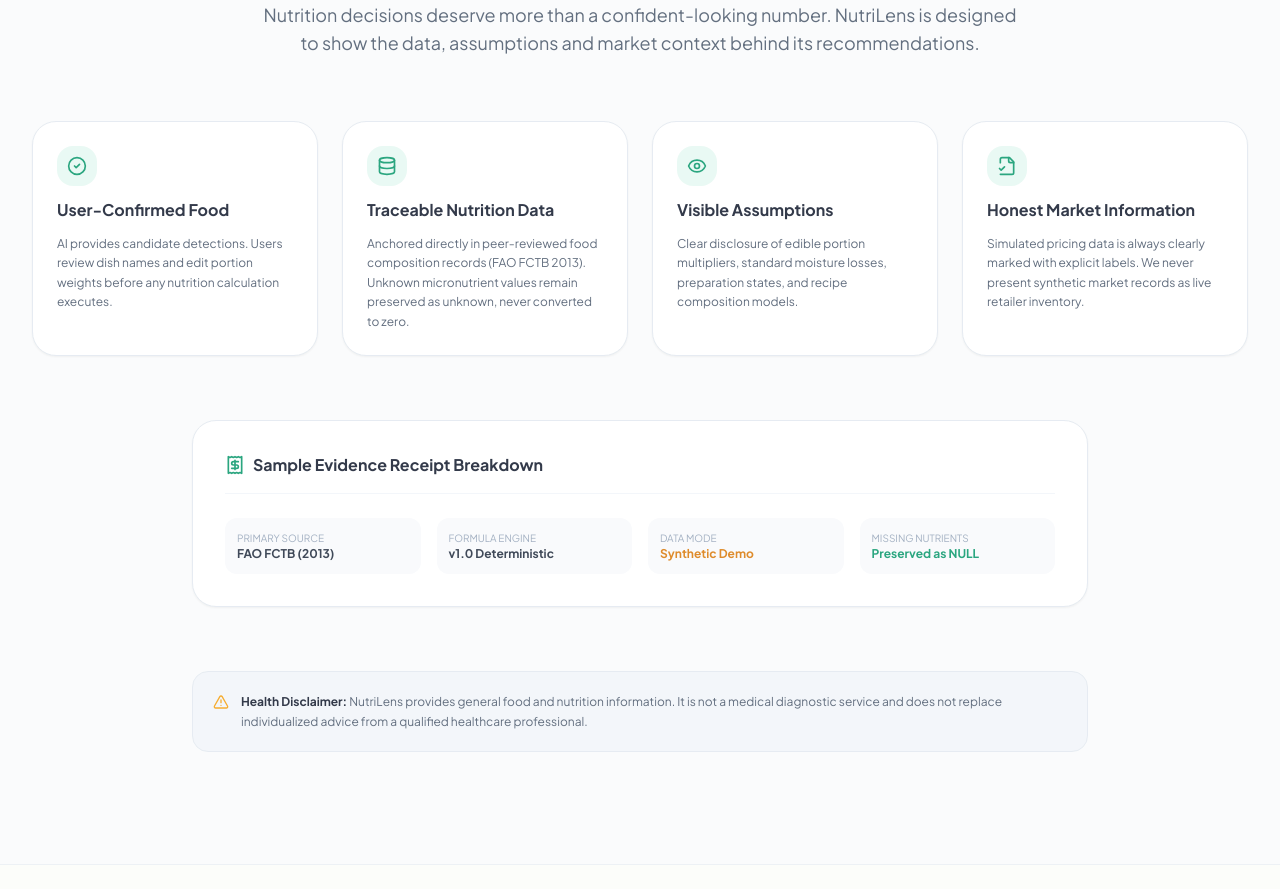
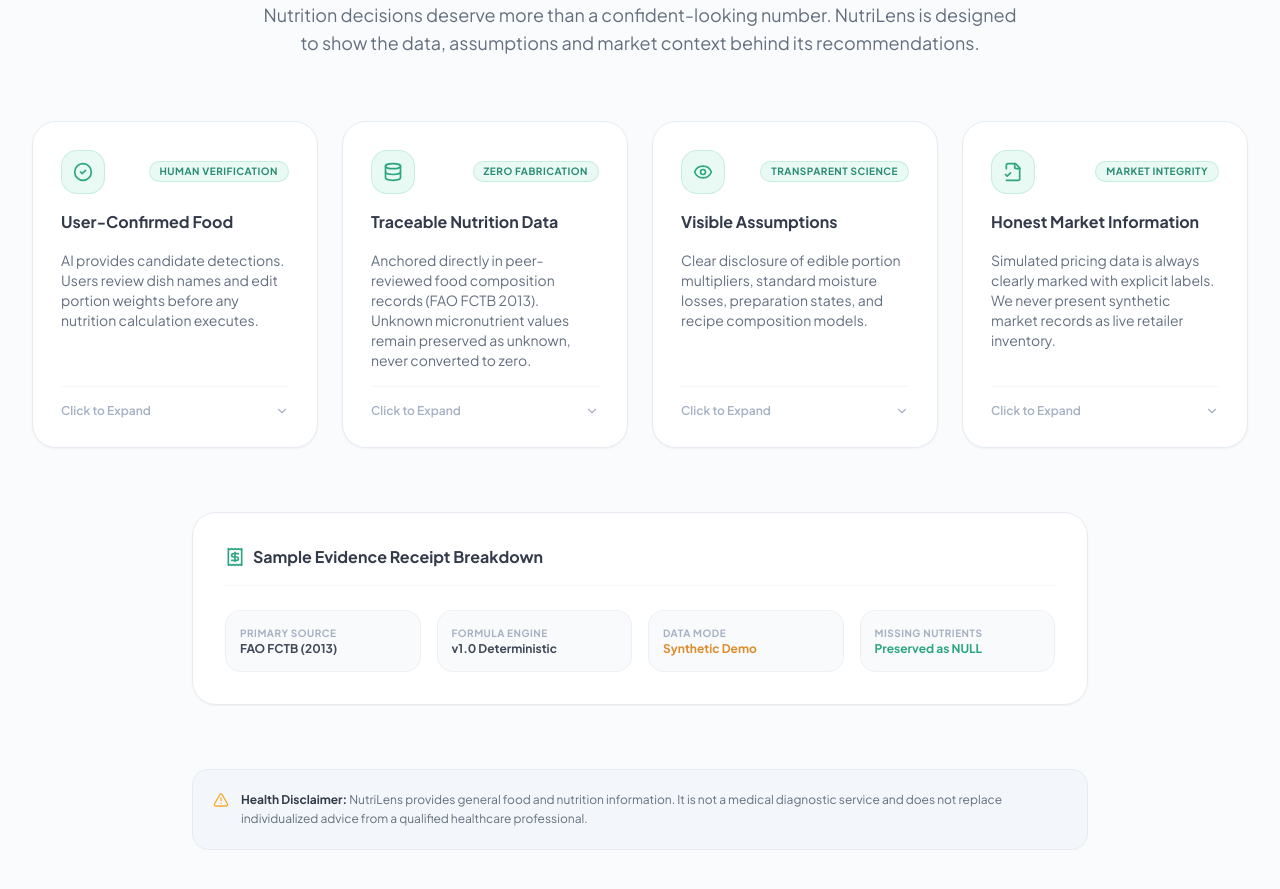
Before and after one commit to albert-611/NutriLens, a React (Vite) app: page / in a window 1280 px wide. Shown: the part 7620-8509 px from the top of the page. Built offline with nearby package versions, Linux system fonts and the light colour scheme; no server answers.

Commit message:
feat(landing): add interactive MotionCard effects and expandable insights to Scientific Rigor & Ethics section

```diff
--- a/src/components/landing/TrustEvidenceSection.tsx
+++ b/src/components/landing/TrustEvidenceSection.tsx
@@ -1,4 +1,5 @@
 import React from 'react';
+import { motion } from 'motion/react';
 import {
   ShieldCheck,
   FileCheck2,
@@ -7,29 +8,39 @@ import {
   AlertTriangle,
   Receipt,
   CheckCircle2,
+  ChevronDown,
 } from 'lucide-react';
 import { BlurText } from '../animations/BlurText';
+import { MotionCard } from '../animations/MotionCard';
 
 const PRINCIPLES = [
   {
     icon: CheckCircle2,
+    tag: 'Human Verification',
     title: 'User-Confirmed Food',
     desc: 'AI provides candidate detections. Users review dish names and edit portion weights before any nutrition calculation executes.',
+    expanded: 'Nutrition calculations are never triggered blindly on raw machine vision. By allowing manual gram adjustments and recipe toggles, NutriLens guarantees that actual portion realities match the mathematical models.',
   },
   {
     icon: Database,
+    tag: 'Zero Fabrication',
     title: 'Traceable Nutrition Data',
     desc: 'Anchored directly in peer-reviewed food composition records (FAO FCTB 2013). Unknown micronutrient values remain preserved as unknown, never converted to zero.',
+    expanded: 'Missing values in nutrient composition tables are explicitly tagged as NULL rather than 0. This prevents false health claims and ensures clinical-grade integrity for micronutrient analysis.',
   },
   {
     icon: Eye,
+    tag: 'Transparent Science',
     title: 'Visible Assumptions',
     desc: 'Clear disclosure of edible portion multipliers, standard moisture losses, preparation states, and recipe composition models.',
+    expanded: 'Every calculation reveals its provenance: from raw-to-cooked yield factors to oil absorption coefficients in regional curries, all computational formulas remain completely transparent.',
   },
   {
     icon: FileCheck2,
+    tag: 'Market Integrity',
     title: 'Honest Market Information',
     desc: 'Simulated pricing data is always clearly marked with explicit labels. We never present synthetic market records as live retailer inventory.',
+    expanded: 'Bazar observations from Savar and Ashulia clusters carry explicit metadata timestamps and synthetic tags during prototype stages, preventing misleading retail price expectations.',
   },
 ];
 
@@ -70,26 +81,72 @@ export const TrustEvidenceSection: React.FC = () => {
           {PRINCIPLES.map((p, idx) => {
             const Icon = p.icon;
             return (
-              <div
+              <MotionCard
                 key={idx}
-                className="p-6 rounded-3xl bg-white dark:bg-forest-card border border-slate-200 dark:border-forest-border shadow-sm space-y-3"
+                hoverLift={-8}
+                hoverScale={1.02}
+                className="relative p-6 sm:p-7 rounded-3xl bg-white dark:bg-forest-card border border-slate-200 dark:border-forest-border shadow-sm flex flex-col justify-between hover:border-emerald-500/50 dark:hover:border-emerald-500/50 transition-colors duration-200 group cursor-pointer"
               >
-                <div className="w-10 h-10 rounded-2xl bg-emerald-500/10 text-emerald-600 dark:text-emerald-400 flex items-center justify-center">
+                {({ isOpen }) => (
+                  <>
+                    <div className="space-y-4">
+                      <motion.div layout="position" className="flex items-center justify-between">
+                        <div className="w-11 h-11 rounded-2xl bg-emerald-500/10 dark:bg-emerald-500/15 border border-emerald-500/20 flex items-center justify-center text-emerald-600 dark:text-emerald-400 group-hover:bg-emerald-500 group-hover:text-white group-hover:scale-105 transition-all duration-200">
                           <Icon className="w-5 h-5" />
                         </div>
-                <h3 className="font-bold text-base text-slate-900 dark:text-white">
+                        <span className="text-[10px] font-bold uppercase tracking-wider px-2.5 py-0.5 rounded-full bg-emerald-500/10 text-emerald-700 dark:text-emerald-300 border border-emerald-500/20 font-sans">
+                          {p.tag}
+                        </span>
+                      </motion.div>
+
+                      <motion.h3
+                        layout="position"
+                        className="font-bold text-base text-slate-900 dark:text-white group-hover:text-emerald-600 dark:group-hover:text-emerald-400 transition-colors"
+                      >
                         {p.title}
-                </h3>
-                <p className="text-xs text-slate-600 dark:text-slate-300 leading-relaxed">
+                      </motion.h3>
+
+                      <motion.p
+                        layout="position"
+                        className="text-xs sm:text-sm text-slate-600 dark:text-slate-300 leading-relaxed"
+                      >
                         {p.desc}
+                      </motion.p>
+
+                      {isOpen && (
+                        <motion.div
+                          initial={{ opacity: 0 }}
+                          animate={{ opacity: 1 }}
+                          transition={{ duration: 0.2 }}
+                          className="pt-3 mt-3 border-t border-slate-100 dark:border-forest-border/80"
+                        >
+                          <p className="text-xs text-emerald-800 dark:text-emerald-300 leading-relaxed bg-emerald-50 dark:bg-emerald-950/40 p-3.5 rounded-2xl border border-emerald-200 dark:border-emerald-800/40">
+                            {p.expanded}
                           </p>
+                        </motion.div>
+                      )}
                     </div>
+
+                    <motion.div
+                      layout="position"
+                      className="pt-4 mt-4 border-t border-slate-100 dark:border-forest-border/60 flex items-center justify-between text-xs font-semibold text-slate-400 dark:text-slate-500 group-hover:text-emerald-600 dark:group-hover:text-emerald-400 transition-colors"
+                    >
+                      <span>{isOpen ? 'Show Less' : 'Click to Expand'}</span>
+                      <ChevronDown
+                        className={`w-3.5 h-3.5 transition-transform duration-200 ${
+                          isOpen ? 'rotate-180 text-emerald-500' : ''
+                        }`}
+                      />
+                    </motion.div>
+                  </>
+                )}
+              </MotionCard>
             );
           })}
         </div>
 
         {/* Evidence Receipt Breakdown Box */}
-        <div className="max-w-4xl mx-auto rounded-3xl bg-white dark:bg-forest-card border border-slate-200 dark:border-forest-border p-6 sm:p-8 shadow-sm space-y-6">
+        <div className="max-w-4xl mx-auto rounded-3xl bg-white dark:bg-forest-card border border-slate-200 dark:border-forest-border p-6 sm:p-8 shadow-sm space-y-6 hover:border-emerald-500/40 transition-colors duration-200">
           <div className="flex items-center gap-2 pb-4 border-b border-slate-100 dark:border-forest-border/60">
             <Receipt className="w-5 h-5 text-emerald-600" />
             <h3 className="text-base font-bold text-slate-900 dark:text-white">
@@ -98,20 +155,20 @@ export const TrustEvidenceSection: React.FC = () => {
           </div>
 
           <div className="grid grid-cols-2 sm:grid-cols-4 gap-4 text-xs font-sans">
-            <div className="p-3 rounded-xl bg-slate-50 dark:bg-forest-card/40">
-              <span className="text-[10px] text-slate-400 block uppercase">Primary Source</span>
+            <div className="p-3.5 rounded-2xl bg-slate-50 dark:bg-forest-card/50 border border-slate-200/60 dark:border-forest-border/60 hover:border-emerald-500/30 hover:scale-[1.02] transition-all duration-200">
+              <span className="text-[10px] text-slate-400 block uppercase font-bold tracking-wider">Primary Source</span>
               <span className="font-bold text-slate-800 dark:text-slate-100">FAO FCTB (2013)</span>
             </div>
-            <div className="p-3 rounded-xl bg-slate-50 dark:bg-forest-card/40">
-              <span className="text-[10px] text-slate-400 block uppercase">Formula Engine</span>
+            <div className="p-3.5 rounded-2xl bg-slate-50 dark:bg-forest-card/50 border border-slate-200/60 dark:border-forest-border/60 hover:border-emerald-500/30 hover:scale-[1.02] transition-all duration-200">
+              <span className="text-[10px] text-slate-400 block uppercase font-bold tracking-wider">Formula Engine</span>
               <span className="font-bold text-slate-800 dark:text-slate-100">v1.0 Deterministic</span>
             </div>
-            <div className="p-3 rounded-xl bg-slate-50 dark:bg-forest-card/40">
-              <span className="text-[10px] text-slate-400 block uppercase">Data Mode</span>
+            <div className="p-3.5 rounded-2xl bg-slate-50 dark:bg-forest-card/50 border border-slate-200/60 dark:border-forest-border/60 hover:border-emerald-500/30 hover:scale-[1.02] transition-all duration-200">
+              <span className="text-[10px] text-slate-400 block uppercase font-bold tracking-wider">Data Mode</span>
               <span className="font-bold text-amber-600">Synthetic Demo</span>
             </div>
-            <div className="p-3 rounded-xl bg-slate-50 dark:bg-forest-card/40">
-              <span className="text-[10px] text-slate-400 block uppercase">Missing Nutrients</span>
+            <div className="p-3.5 rounded-2xl bg-slate-50 dark:bg-forest-card/50 border border-slate-200/60 dark:border-forest-border/60 hover:border-emerald-500/30 hover:scale-[1.02] transition-all duration-200">
+              <span className="text-[10px] text-slate-400 block uppercase font-bold tracking-wider">Missing Nutrients</span>
               <span className="font-bold text-emerald-600">Preserved as NULL</span>
             </div>
           </div>
```
Lines whose indentation alone changed are shown as unchanged.
